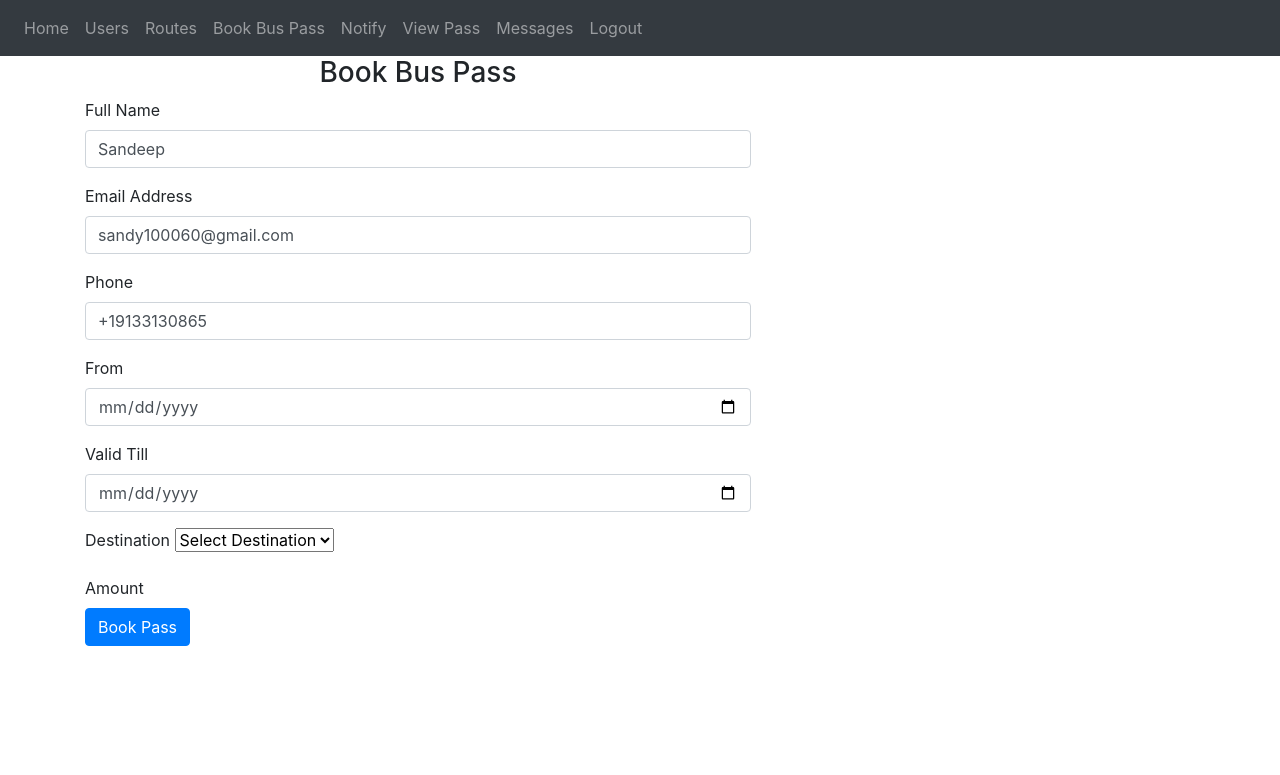
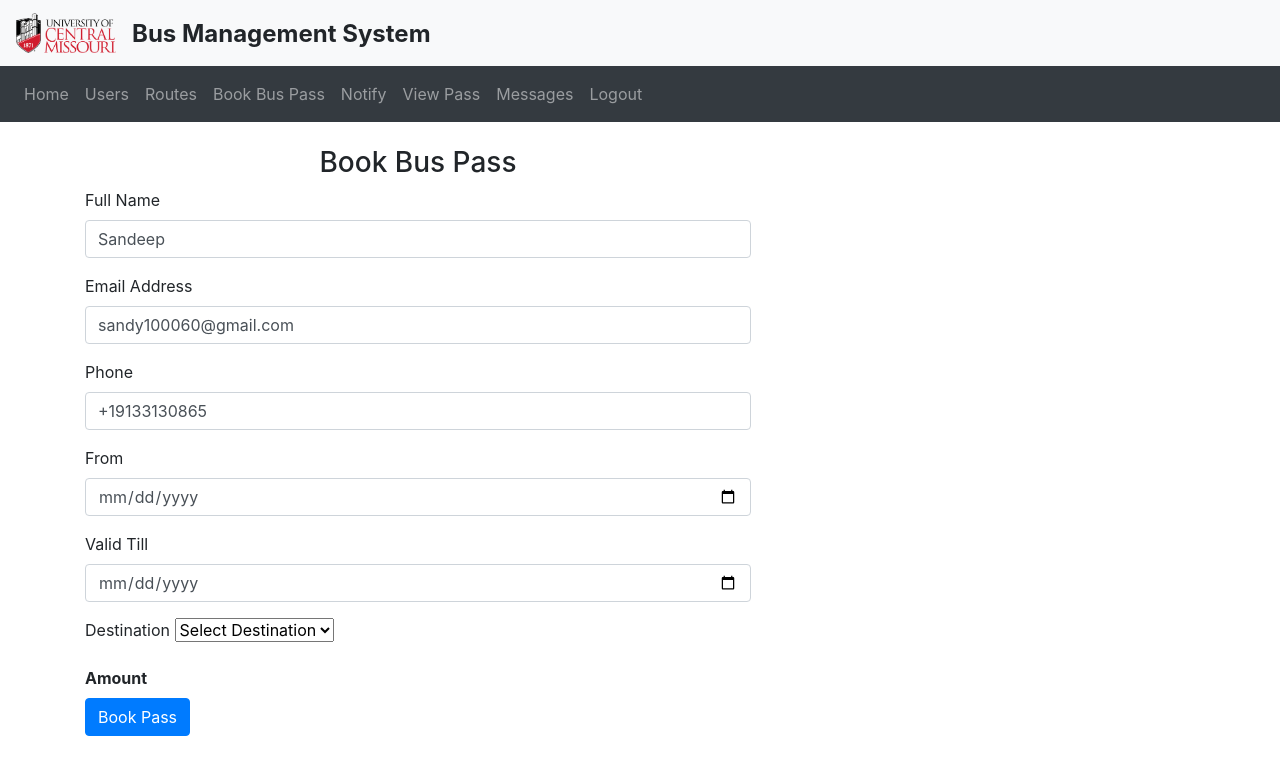
Before and after one commit to sandy100061/WebApp, a Flask app: page /bookpass in a window 1280 px wide. Shown: the top 775 px of the page. Run offline with Flask 3, Linux system fonts and the light colour scheme; a user stored in the database is signed in; some libraries are stand-ins or nearby versions.

Commit message:
Added UCM Logo and Bus management system brand navbar

```diff
--- a/website/auth.py
+++ b/website/auth.py
@@ -13,7 +13,6 @@ def login():
         password = request.form.get('password') or ''
         user = User.query.filter_by(username = email).first()
         if user != None and user.username == email and user.password == password:
-            flash('LoggedIn succesfully', category="success")
             login_user(user, remember=True)
             return redirect(url_for('views.home'))
         else:
--- a/website/templates/addnotification.html
+++ b/website/templates/addnotification.html
@@ -20,8 +20,8 @@
                 class="form-control"
                 id="message"
                 name="message"
-                placeholder="Enter message">
-            </textarea>
+                rows="3">
+              </textarea>
             </div>
             <br />
             <button type="submit" class="btn btn-primary">Send Notification</button>
--- a/website/templates/base.html
+++ b/website/templates/base.html
@@ -23,6 +23,15 @@
     <title>{% block title %}Home{% endblock %}</title>
   </>
   <body>
+    <!-- Image and text -->
+    <nav class="navbar navbar-light bg-light">
+      <div style="display: flex;">
+        <a class="navbar-brand" href="/">
+          <img src="../static/ucm_logo.png" width="100" height="40" class="d-inline-block align-top" alt="">
+        </a>
+        <div style="font-size: x-large;font-weight: bold;margin-top: 2%;">Bus Management System</div>
+      </div>
+    </nav>
     <nav class="navbar navbar-expand-lg navbar-dark bg-dark">
       <button
         class="navbar-toggler"
@@ -77,6 +86,7 @@
     </div>
     {% endif %} {% endfor %} {% endif %} {% endwith %}
 
+    <br>
     <div class="container">{% block content %} {% endblock %}</div>
     <script
       src="https://code.jquery.com/jquery-3.2.1.slim.min.js"
--- a/website/templates/bookpass.html
+++ b/website/templates/bookpass.html
@@ -37,6 +37,7 @@
           value="{{busPass.mobile}}"
         />
       </div>
+      <div style="display: flex;gap:2%">
         <div class="form-group">
           <label for="fromDate">From</label>
           <input
@@ -58,6 +59,7 @@
             value="{{busPass.validity}}"
             placeholder="Select To Date"
           />
+        </div>
       </div>
       <div class="form-group">
         <label for="destinationText">Destination</label>
@@ -90,8 +92,9 @@
           id="renewvalidity"
           name="renewvalidity"
         />
+      </div>
       <div class="form-group">
-        <label for="amount">Amount</label>
+        <label for="amount" style="font-weight: bold;">Amount</label>
         <span id="priceMsg"></span>
         <input
           type="hidden"
@@ -173,7 +176,7 @@
         <input type="hidden" id="categoryType" value="{{user.categoryid}}">
       </div>
       <div class="form-group">
-        <label for="amount">Amount</label>
+        <label for="amount" style="font-weight: bold;">Amount</label>
         <span id="priceMsg"></span>
         <input
           type="hidden"
--- a/website/templates/home.html
+++ b/website/templates/home.html
@@ -8,7 +8,7 @@
         {% endif %}
   </h1>
   </div>
-  <div id="bookNowButton" style="text-align: center;">
+  <div id="bookNowButton" style="text-align: center;margin-top:2%">
       <input type="button" class="btn btn-primary" id="booknow" value="Book Now">
   </div>
 <br>
--- a/website/templates/login.html
+++ b/website/templates/login.html
@@ -1,7 +1,7 @@
 {% extends 'base.html' %}
 <title>{% block title %} Login {% endblock %}</title>
 {% block content %}
-<form method="POST">
+<form method="POST" style="width: 60%;">
     <h3 align="center">Login</h3>
     <div class="form-group">
       <label for="email">Email Address</label>
@@ -23,8 +23,8 @@
         placeholder="Enter password"
       />
     </div>
-    <br />
     <button type="submit" class="btn btn-primary">Login</button>
   </form>
+  <div style="margin-top: 1%;"><a href="/sign-up">Sign up</a></div>
 
 {% endblock %}
--- a/website/templates/signup.html
+++ b/website/templates/signup.html
@@ -63,8 +63,7 @@
         {% endfor %}
       </select>
     </div>
-    <br />
-    <button type="submit" class="btn btn-primary">Submit</button>
+    <button type="submit" class="btn btn-primary">Register</button>
   </form>
 </div>
 {% endblock %}
--- a/website/views.py
+++ b/website/views.py
@@ -153,7 +153,7 @@ def viewpass():
     return render_template('viewpass.html', user=current_user, busPasses = busPasses, totalDays = totalDays)
 
 def getTotalDays(fromdate:datetime, todate:datetime):
-    return (todate - fromdate).days
+    return (todate - fromdate).days + 1
 
 @views.route('/addnotification', methods=['GET','POST'])
 @login_required
```
Also changed, not shown: Database Designer.png (added), website/database.db, website/static/ucm_logo.png (added). Lines whose indentation alone changed are shown as unchanged.
